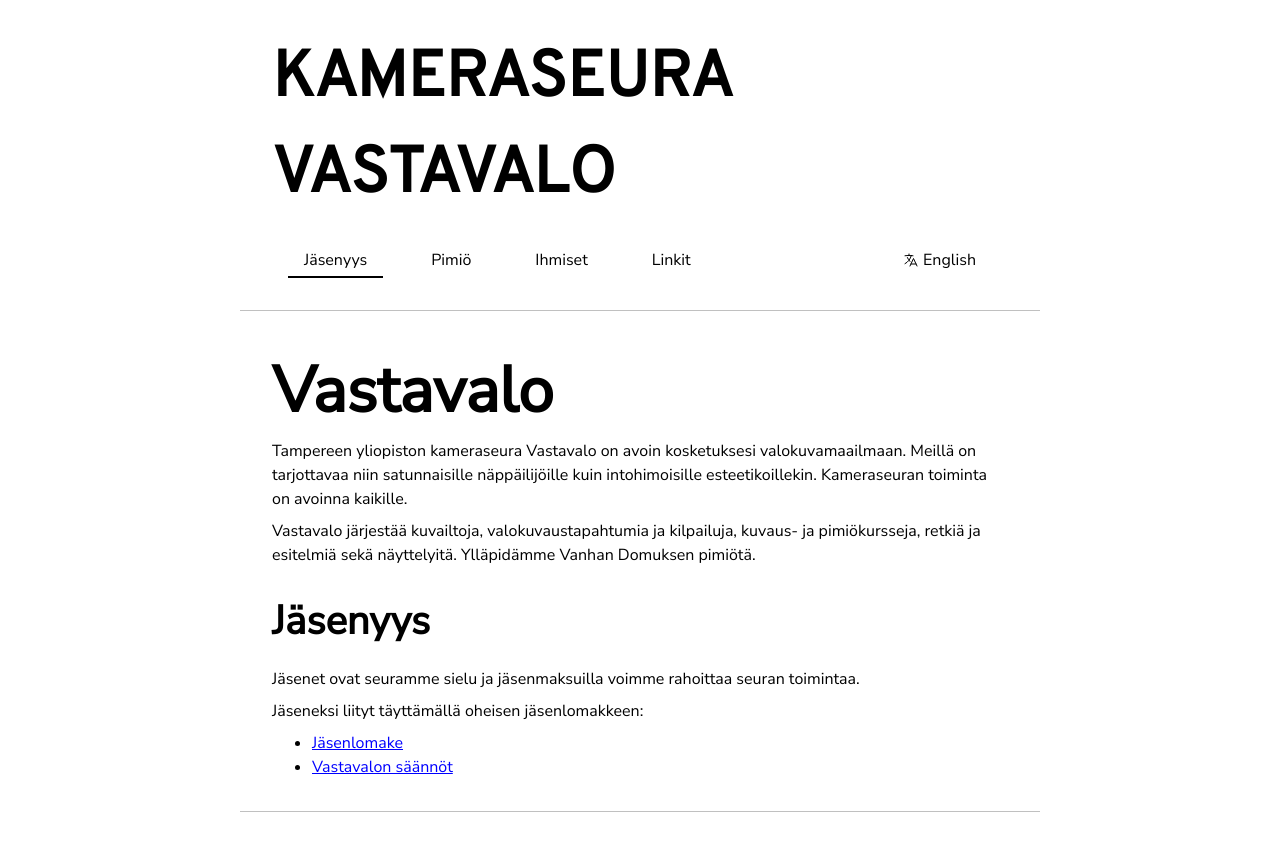
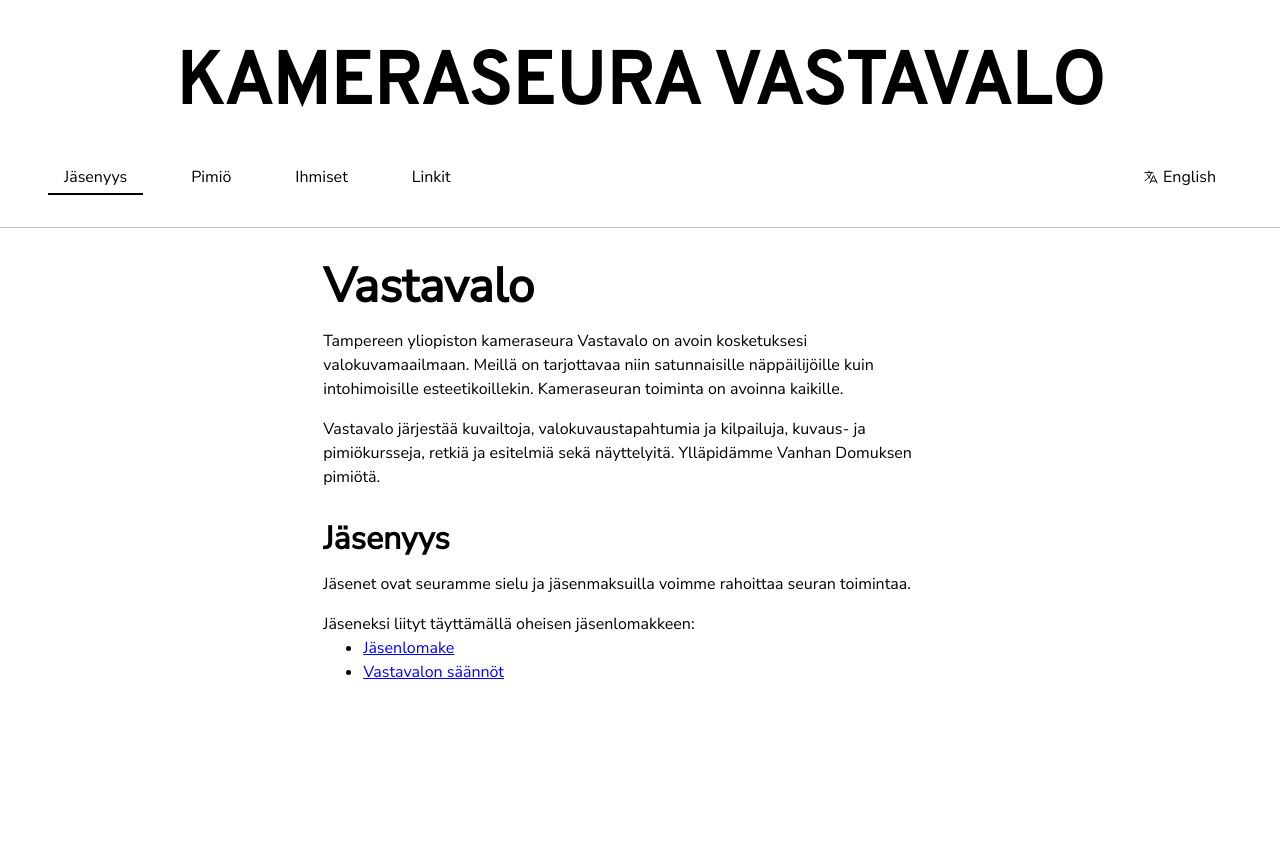
Before and after one commit to vastavalo/vastavalo-website, an Astro site: page / in a window 1280 px wide. After the commit the page ends 800 px from the top, so only its background shows below. Built offline with nearby package versions, Linux system fonts and the light colour scheme; Astro itself is replaced by a stand-in of ours.

Commit message:
Adjust styles

```diff
--- a/src/components/Logo.astro
+++ b/src/components/Logo.astro
@@ -5,4 +5,22 @@ const lang = getLanguageFromUrl(Astro.url);
 const t = translations[lang];
 ---
 
-<div class="brand">{t.vastavalo}</div>
+<style>
+  .logo-container {
+    container-type: inline-size;
+  }
+
+  .logo {
+    text-align: center;
+    font-family: "Overpass", sans-serif;
+    font-weight: 700;
+    font-size: max(6cqi, 2rem);
+    text-transform: uppercase;
+  }
+</style>
+
+<div class="logo-container">
+  <div class="logo">
+    {t.vastavalo}
+  </div>
+</div>
--- a/src/components/Navigation.astro
+++ b/src/components/Navigation.astro
@@ -42,6 +42,48 @@ const langSwitcher = {
 const isActive = (href: string) => href === Astro.url.pathname;
 ---
 
+<style>
+  nav {
+    display: flex;
+    flex-direction: column;
+    align-items: center;
+    gap: 1rem;
+    padding: 1rem;
+  }
+
+  nav a {
+    display: flex;
+    align-items: center;
+    gap: 0.25rem;
+    padding: 0.5rem 1rem 0.25rem;
+    color: var(--nav-color);
+    text-decoration: none;
+    white-space: nowrap;
+    border-bottom: 2px solid transparent;
+  }
+
+  nav a.active {
+    border-bottom-color: var(--nav-color);
+  }
+
+  .icon {
+    display: inline-block;
+    width: 1rem;
+    height: 1rem;
+  }
+
+  @media screen and (min-width: 720px) {
+    nav {
+      flex-direction: row;
+      gap: 2rem;
+    }
+
+    nav a:last-of-type {
+      margin-left: auto;
+    }
+  }
+</style>
+
 <nav>
   {
     createPageLinks(lang).map((link) => (
--- a/src/layouts/PageLayout.astro
+++ b/src/layouts/PageLayout.astro
@@ -19,6 +19,22 @@ const {
 const lang = getLanguageFromUrl(Astro.url);
 const t = translations[lang];
 ---
+
+<style>
+  header {
+    padding: 2rem 2rem 1rem;
+    border-bottom: 1px solid var(--border-color);
+  }
+
+  main {
+    padding: 2rem;
+  }
+
+  article {
+    max-inline-size: 66ch;
+    margin-inline: auto;
+  }
+</style>
 
 <html lang={lang}>
   <head>
--- a/src/styles/global.css
+++ b/src/styles/global.css
@@ -27,46 +27,42 @@
 }
 
 html {
+  color-scheme: light dark;
   color: var(--text-color);
   background-color: var(--bg-color);
 }
 
 body {
-  max-width: 800px;
   margin: 0 auto;
   font-family: "Nunito Sans", sans-serif;
-  font-size: 100%;
-  font-weight: 400;
   line-height: 1.5;
 }
 
-main {
-  padding: 2rem;
+h1,
+h2,
+h3 {
+  line-height: 1.1;
 }
 
 h1 {
-  font-size: 4rem;
+  font-size: 3rem;
+  font-weight: 700;
 }
 
 h2 {
-  font-size: 2.5rem;
-  margin-top: 1.5rem;
-  margin-bottom: 1rem;
+  font-size: 2rem;
+  font-weight: 700;
+  margin-block-start: 1em;
 }
 
 h3 {
   font-size: 1.5rem;
   font-weight: 700;
-  margin-top: 1.33rem;
-  margin-bottom: 1rem;
-}
-
-h4 {
-  font-weight: 700;
+  margin-block-start: 1em;
 }
 
 p {
-  margin-bottom: 0.5rem;
+  margin-block-start: 1em;
 }
 
 a {
@@ -75,8 +71,8 @@ a {
 
 table {
   width: 100%;
-  margin-top: 1rem;
-  margin-bottom: 2rem;
+  margin-block-start: 1rem;
+  margin-block-end: 2rem;
   border-collapse: collapse;
   border-spacing: 0;
 }
@@ -84,73 +80,11 @@ table {
 th,
 td {
   padding: 0.5rem 0;
-  border-bottom: 1px solid var(--border-color);
+  border-block-end: 1px solid var(--border-color);
   text-align: left;
 }
 
 thead th {
-  border-bottom-width: 2px;
+  font-size: 1.2rem;
+  border-block-end-width: 2px;
 }
-
-header {
-  padding: 2rem 2rem 1rem;
-  border-bottom: 1px solid var(--border-color);
-}
-
-.brand {
-  text-align: center;
-  font-family: "Overpass", sans-serif;
-  font-weight: 700;
-  font-size: 2rem;
-  text-transform: uppercase;
-}
-
-nav {
-  display: flex;
-  flex-direction: column;
-  align-items: center;
-  gap: 1rem;
-  padding: 1rem;
-}
-
-nav a {
-  display: flex;
-  align-items: center;
-  gap: 0.25rem;
-  padding: 0.5rem 1rem 0.25rem;
-  color: var(--nav-color);
-  text-decoration: none;
-  white-space: nowrap;
-  border-bottom: 2px solid transparent;
-}
-
-nav a.active {
-  border-bottom-color: var(--nav-color);
-}
-
-.icon {
-  display: inline-block;
-  width: 1rem;
-  height: 1rem;
-}
-
-footer {
-  border-top: 1px solid var(--border-color);
-  padding: 1rem;
-}
-
-@media screen and (min-width: 720px) {
-  .brand {
-    text-align: left;
-    font-size: 4rem;
-  }
-
-  nav {
-    flex-direction: row;
-    gap: 2rem;
-  }
-
-  nav a:last-of-type {
-    margin-left: auto;
-  }
-}
```
